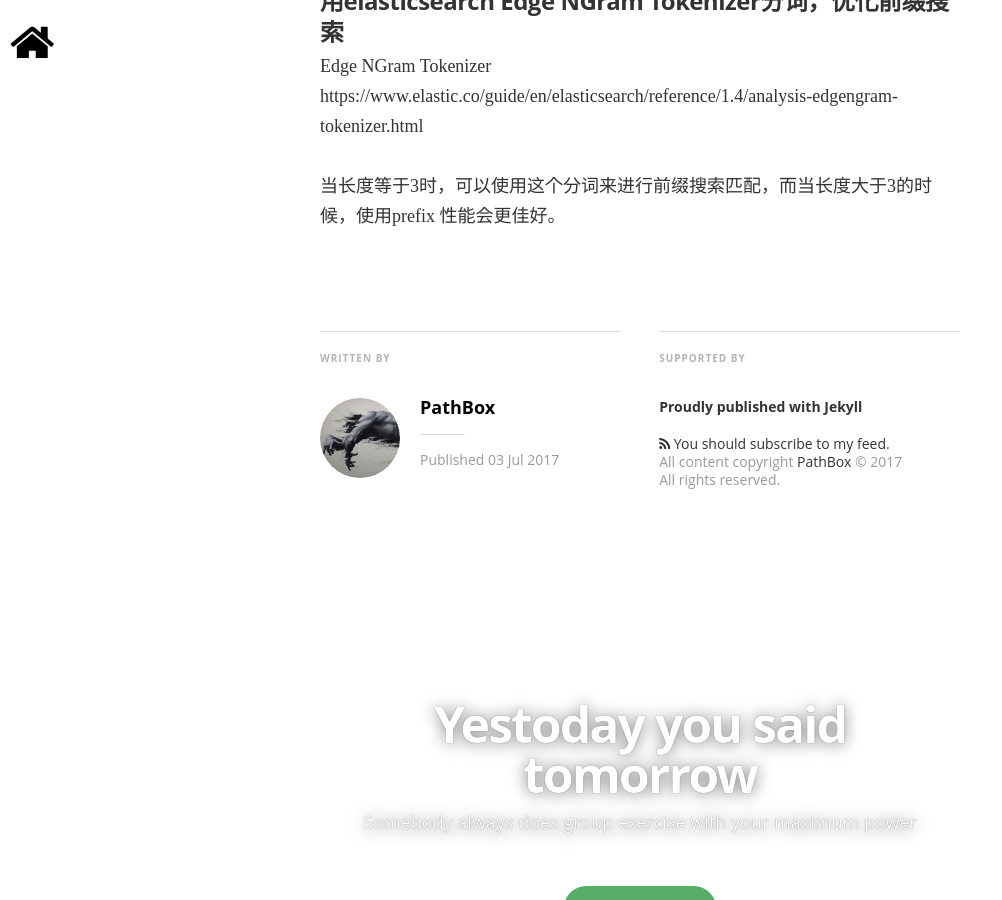
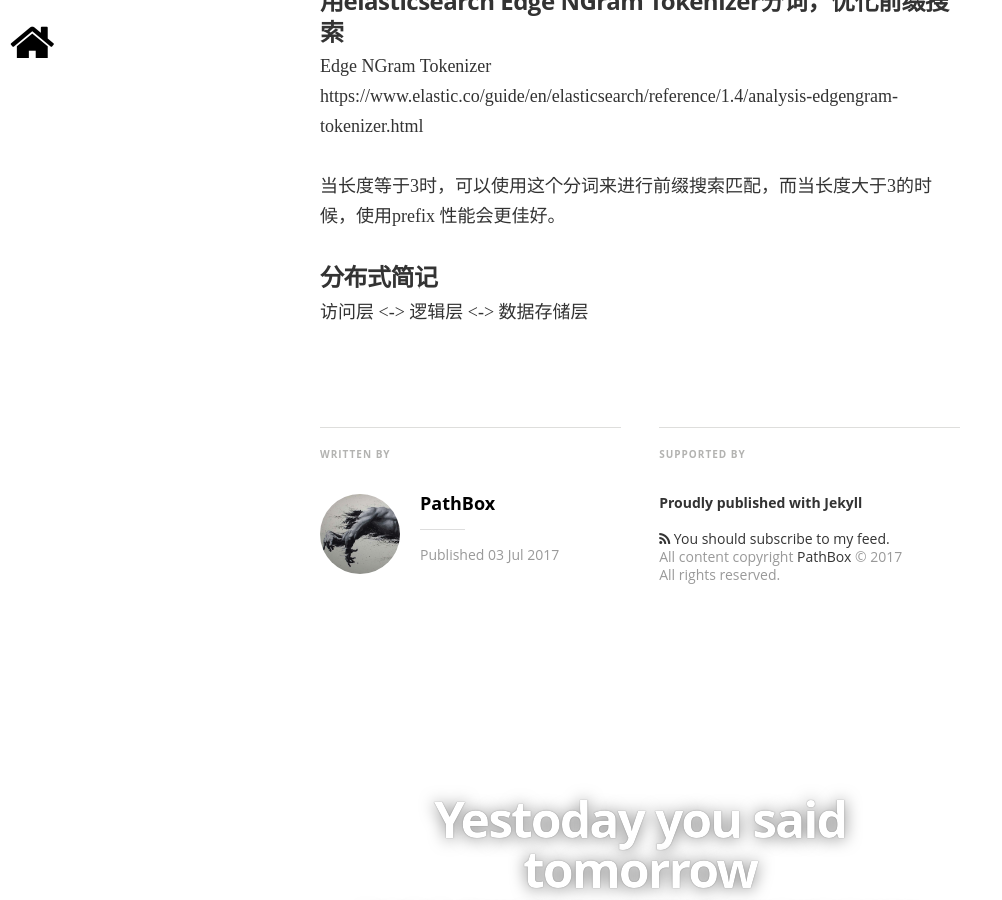
Before and after one commit to pathbox/pathbox.github.io, a Jekyll site: the page built from _posts/2017-07-03-work-summary-in-Udesk-six.md, in a window 1280 px wide and 900 px high, scrolled down 9263 px. Shown: the whole window, without its empty margins (0-1002 px from the left). Built offline with Jekyll 4.4.1, drawn with Linux system fonts in a browser that asks for light colours; nearby versions of some CDN libraries; some web fonts are replaced; comment, search, counter and statistics services are not loaded.

Commit message:
分布式简记

```diff
--- a/_posts/2017-07-03-work-summary-in-Udesk-six.md
+++ b/_posts/2017-07-03-work-summary-in-Udesk-six.md
@@ -283,3 +283,6 @@
 Edge NGram Tokenizer https://www.elastic.co/guide/en/elasticsearch/reference/1.4/analysis-edgengram-tokenizer.html
 
 当长度等于3时，可以使用这个分词来进行前缀搜索匹配，而当长度大于3的时候，使用prefix 性能会更佳好。
+
+##### 分布式简记
+访问层 <-> 逻辑层 <-> 数据存储层
```
